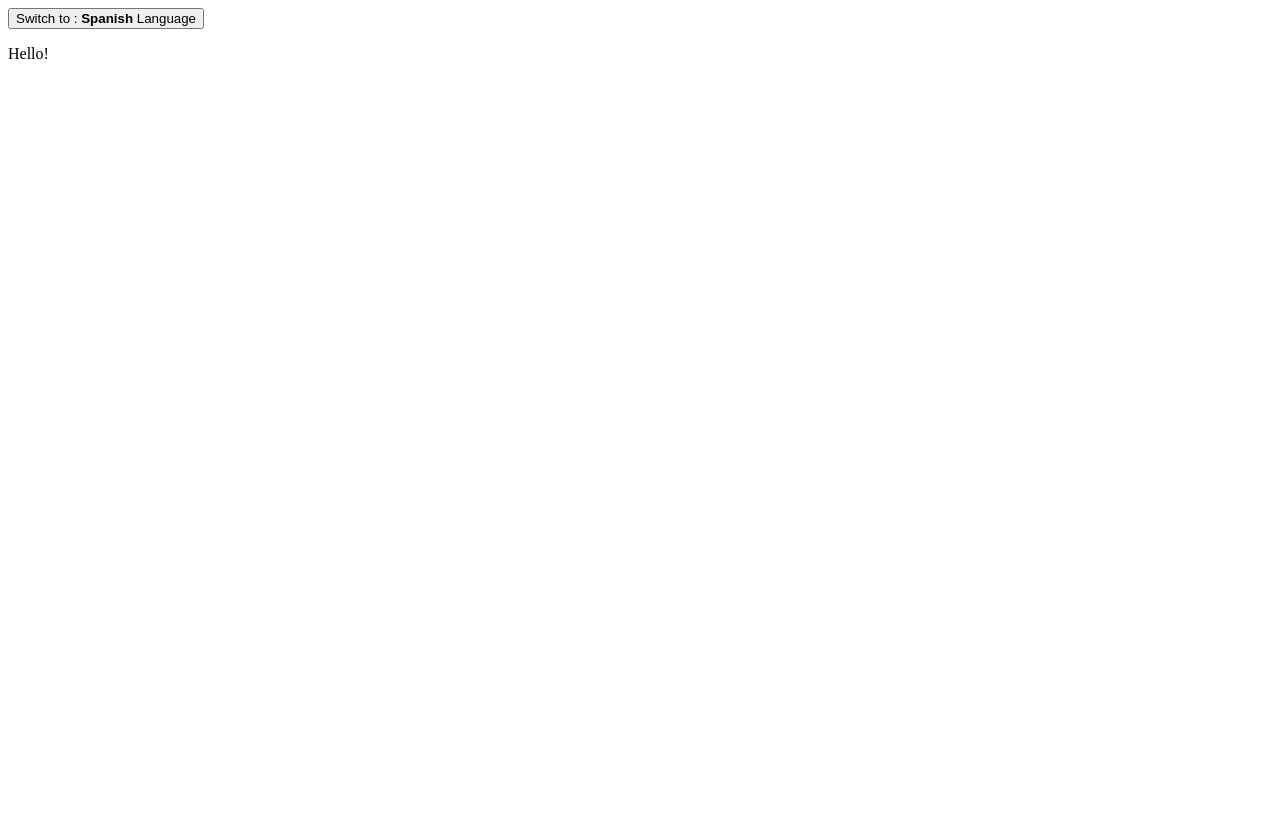
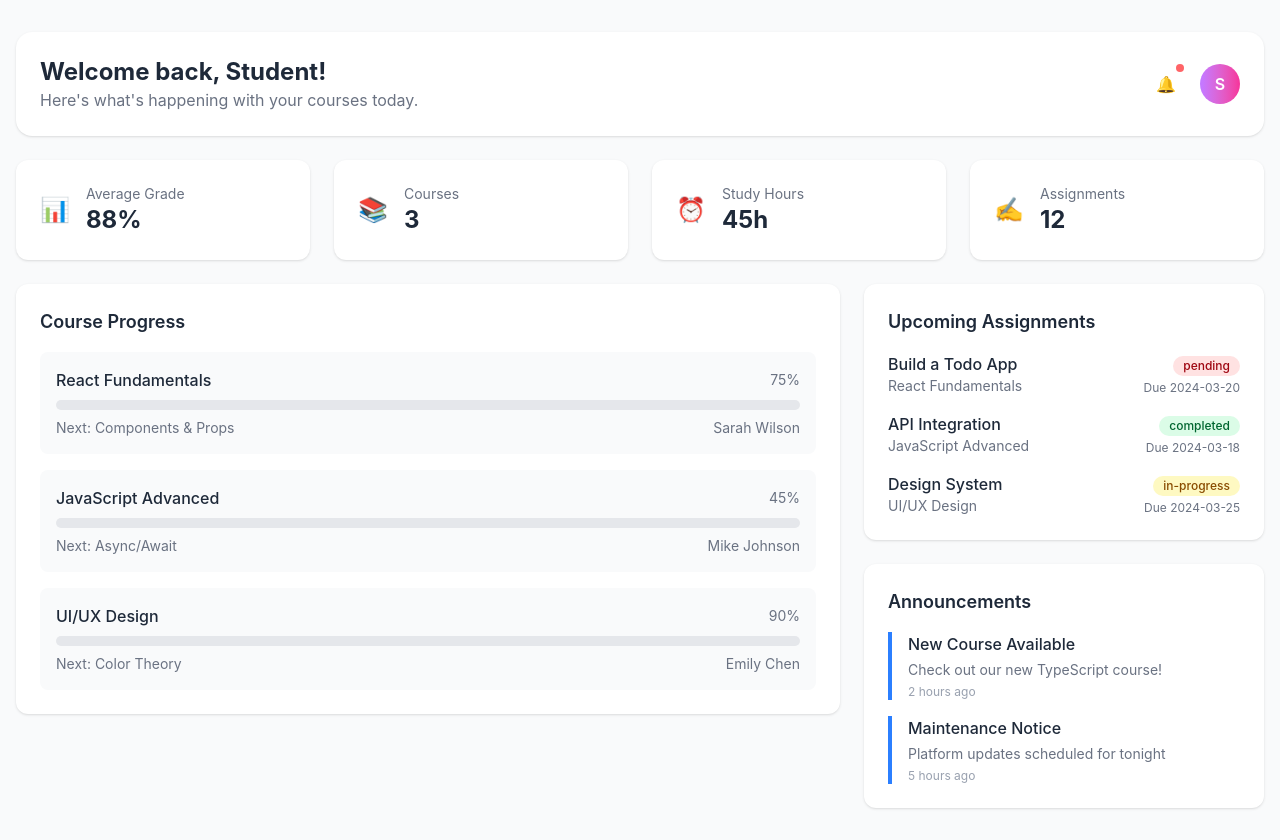
Before and after one commit to IsmailOlyan/06-REACT-EXERCISE-FILES, a React (Vite) app: page / in a window 1280 px wide. Before the commit the page ends 800 px from the top, so only its background shows below. Built offline with nearby package versions, Linux system fonts and the light colour scheme.

Commit message:
added exercise 21

```diff
--- a/src/App.jsx
+++ b/src/App.jsx
@@ -24,6 +24,9 @@
 import Todos from './Todos';
 import DoubleCounter from './EXERCISES/Exercise-13/DoubleCounter';
 import MultiStepForm from './EXERCISES/Exercise-14/MultiStepForm';
+
+
+import StudentDashboard from "./EXERCISES/Exercise-21/StudentDashboard";
 import Theme from './Theme';
 import Language from './EXERCISES/Exercise-15/Language';
 // import Product from './EXERCISES/Exercise-15/Product';
@@ -32,7 +35,7 @@
 
 function App() {
   // 🎯 KALIYA HALKAN KA BEDDEL MAGACA CASHARKA AAD RABTO INAAD ARAGTO!
-  const [currentLesson, setCurrentLesson] = useState("Language");
+  const [currentLesson, setCurrentLesson] = useState("studentDashboard");
 
   const renderLesson = () => {
     switch (currentLesson) {
@@ -93,6 +96,8 @@
         return <GitHub />;
       case "TodoApp":
         return <TodoApp />;
+        case "studentDashboard":
+          return <StudentDashboard/>
 
       default:
         return <div>Dooro Cashar Sax Ah</div>;
--- /dev/null
+++ b/src/EXERCISES/Exercise-21/StudentDashboard.jsx
@@ -0,0 +1,145 @@
+import { useState } from 'react';
+
+function StudentDashboard() {
+  const [activeTab, setActiveTab] = useState('overview');
+
+  const courses = [
+    { id: 1, name: 'React Fundamentals', progress: 75, instructor: 'Sarah Wilson', nextLesson: 'Components & Props', color: 'blue' },
+    { id: 2, name: 'JavaScript Advanced', progress: 45, instructor: 'Mike Johnson', nextLesson: 'Async/Await', color: 'purple' },
+    { id: 3, name: 'UI/UX Design', progress: 90, instructor: 'Emily Chen', nextLesson: 'Color Theory', color: 'pink' },
+  ];
+
+  const assignments = [
+    { id: 1, title: 'Build a Todo App', course: 'React Fundamentals', dueDate: '2024-03-20', status: 'pending' },
+    { id: 2, title: 'API Integration', course: 'JavaScript Advanced', dueDate: '2024-03-18', status: 'completed' },
+    { id: 3, title: 'Design System', course: 'UI/UX Design', dueDate: '2024-03-25', status: 'in-progress' },
+  ];
+
+  const announcements = [
+    { id: 1, title: 'New Course Available', message: 'Check out our new TypeScript course!', time: '2 hours ago' },
+    { id: 2, title: 'Maintenance Notice', message: 'Platform updates scheduled for tonight', time: '5 hours ago' },
+  ];
+
+  const stats = [
+    { label: 'Average Grade', value: '88%', icon: '📊' },
+    { label: 'Courses', value: '3', icon: '📚' },
+    { label: 'Study Hours', value: '45h', icon: '⏰' },
+    { label: 'Assignments', value: '12', icon: '✍️' },
+  ];
+
+  return (
+    <div className="min-h-screen bg-gray-50 py-8 px-4">
+      <div className="max-w-7xl mx-auto">
+        {/* Header Section */}
+        <div className="bg-white rounded-2xl shadow-sm p-6 mb-6">
+          <div className="flex items-center justify-between">
+            <div>
+              <h1 className="text-2xl font-bold text-gray-800">Welcome back, Student!</h1>
+              <p className="text-gray-500">Here's what's happening with your courses today.</p>
+            </div>
+            <div className="flex items-center space-x-4">
+              <div className="relative">
+                <span className="absolute top-0 right-0 block h-2 w-2 rounded-full bg-red-400 ring-2 ring-white" />
+                <button className="p-2 text-gray-400 hover:text-gray-500">
+                  🔔
+                </button>
+              </div>
+              <div className="h-10 w-10 rounded-full bg-gradient-to-r from-purple-400 to-pink-500 flex items-center justify-center text-white font-semibold">
+                S
+              </div>
+            </div>
+          </div>
+        </div>
+
+        {/* Stats Grid */}
+        <div className="grid grid-cols-1 md:grid-cols-4 gap-6 mb-6">
+          {stats.map((stat, index) => (
+            <div key={index} className="bg-white rounded-xl shadow-sm p-6">
+              <div className="flex items-center">
+                <div className="text-2xl mr-4">{stat.icon}</div>
+                <div>
+                  <div className="text-sm text-gray-500">{stat.label}</div>
+                  <div className="text-2xl font-bold text-gray-800">{stat.value}</div>
+                </div>
+              </div>
+            </div>
+          ))}
+        </div>
+
+        {/* Main Content Grid */}
+        <div className="grid grid-cols-1 lg:grid-cols-3 gap-6">
+          {/* Course Progress Section */}
+          <div className="lg:col-span-2">
+            <div className="bg-white rounded-xl shadow-sm p-6">
+              <h2 className="text-lg font-semibold text-gray-800 mb-4">Course Progress</h2>
+              <div className="space-y-4">
+                {courses.map(course => (
+                  <div key={course.id} className="bg-gray-50 rounded-lg p-4">
+                    <div className="flex justify-between items-center mb-2">
+                      <h3 className="font-medium text-gray-800">{course.name}</h3>
+                      <span className="text-sm text-gray-500">{course.progress}%</span>
+                    </div>
+                    <div className="w-full bg-gray-200 rounded-full h-2.5">
+                      <div
+                        className={`h-2.5 rounded-full bg-${course.color}-500`}
+                        style={{ width: `${course.progress}%` }}
+                      ></div>
+                    </div>
+                    <div className="mt-2 flex justify-between text-sm">
+                      <span className="text-gray-500">Next: {course.nextLesson}</span>
+                      <span className="text-gray-500">{course.instructor}</span>
+                    </div>
+                  </div>
+                ))}
+              </div>
+            </div>
+          </div>
+
+          {/* Sidebar Content */}
+          <div className="space-y-6">
+            {/* Upcoming Assignments */}
+            <div className="bg-white rounded-xl shadow-sm p-6">
+              <h2 className="text-lg font-semibold text-gray-800 mb-4">Upcoming Assignments</h2>
+              <div className="space-y-4">
+                {assignments.map(assignment => (
+                  <div key={assignment.id} className="flex items-center justify-between">
+                    <div>
+                      <h3 className="font-medium text-gray-800">{assignment.title}</h3>
+                      <p className="text-sm text-gray-500">{assignment.course}</p>
+                    </div>
+                    <div className="text-right">
+                      <span className={`inline-flex items-center px-2.5 py-0.5 rounded-full text-xs font-medium
+                        ${assignment.status === 'completed' ? 'bg-green-100 text-green-800' :
+                          assignment.status === 'in-progress' ? 'bg-yellow-100 text-yellow-800' :
+                            'bg-red-100 text-red-800'
+                        }`}>
+                        {assignment.status}
+                      </span>
+                      <p className="text-xs text-gray-500 mt-1">Due {assignment.dueDate}</p>
+                    </div>
+                  </div>
+                ))}
+              </div>
+            </div>
+
+            {/* Announcements */}
+            <div className="bg-white rounded-xl shadow-sm p-6">
+              <h2 className="text-lg font-semibold text-gray-800 mb-4">Announcements</h2>
+              <div className="space-y-4">
+                {announcements.map(announcement => (
+                  <div key={announcement.id} className="border-l-4 border-blue-500 pl-4">
+                    <h3 className="font-medium text-gray-800">{announcement.title}</h3>
+                    <p className="text-sm text-gray-500 mt-1">{announcement.message}</p>
+                    <p className="text-xs text-gray-400 mt-1">{announcement.time}</p>
+                  </div>
+                ))}
+              </div>
+            </div>
+          </div>
+        </div>
+      </div>
+    </div>
+  );
+}
+
+export default StudentDashboard;
--- a/src/index.css
+++ b/src/index.css
@@ -1 +1 @@
-/* @import "tailwindcss"; */
+@import "tailwindcss";
```
Also changed, not shown: src/EXERCISES/Exercise-21/image.png (added), 1 other file (tests, documents, lock files or other folders).
